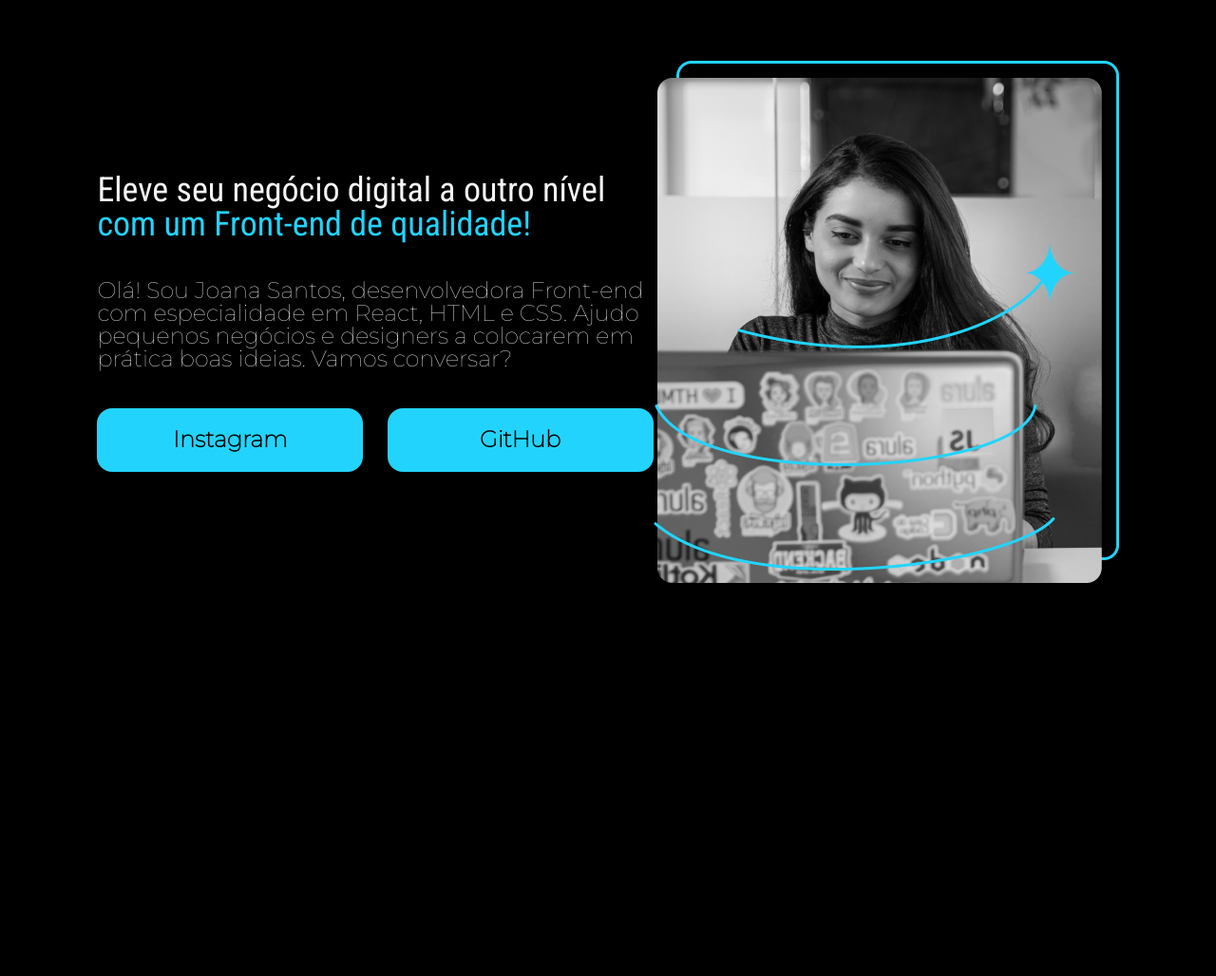
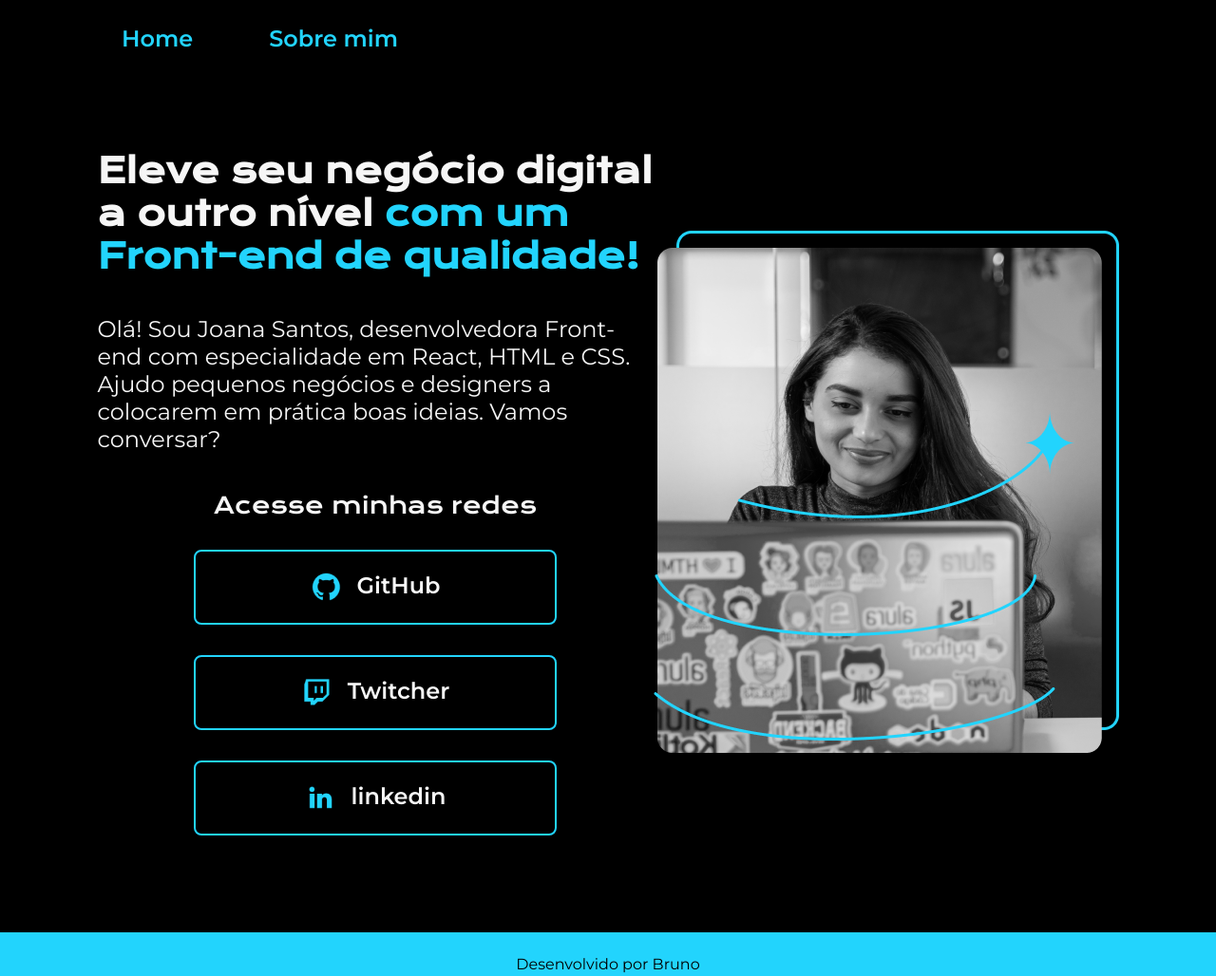
Before and after one commit to BrunoMoura321/Portifolio-1, a plain HTML site: page index.html in a window 1280 px wide. Shown: the whole page at 95% size. Before the commit the page ends 864 px from the top, so only its background shows below. Drawn offline with nearby package versions, Linux system fonts and the light colour scheme; a web font is replaced by a local one.

Commit message:
ATUALIZANDO

```diff
--- a/index.html
+++ b/index.html
@@ -1,26 +1,50 @@
 <!DOCTYPE html>
 <html lang="pt-br">
+
 <head>
     <meta charset="UTF-8">
     <meta http-equiv="X-UA-Compatible" content="IE=edge">
     <meta name="viewport" content="width=device-width, initial-scale=1.0">
-    <link rel="stylesheet" href="style.css">
-    <link rel="stylesheet" href="reset.css">
-    <title>Portfolio 1</title>
+    <title>Portifolio</title>
+    <link rel="stylesheet" href="/styles/style.css">
 </head>
+
 <body>
-    <header></header>
+    <header class="cabecalho">
+        <nav class="cabecalho__menu">
+            <a class="cabecalho__menu__link" href="index.html">Home</a>
+            <a class="cabecalho__menu__link" href="about.html">Sobre mim</a>
+        </nav>
+    </header>
     <main class="apresentacao">
         <section class="apresentacao__conteudo">
-            <h1 class="apresentacao__conteudo__titulo">Eleve seu negócio digital a outro nível <strong class="titulo-destaque">com um Front-end de qualidade!</strong> </h1>
-            <p class="apresentacao__paragrafo">Olá! Sou Joana Santos, desenvolvedora Front-end com especialidade em <strong>React, HTML e CSS.</strong>  Ajudo pequenos negócios e designers a colocarem em prática boas ideias. Vamos conversar?</p>
+            <h1 class="apresentacao__conteudo__titulo">Eleve seu negócio digital a outro nível<strong
+            class="titulo-destaque"> com um Front-end de qualidade!
+            </strong></h1>
+            <p class="apresentacao__conteudo__texto">Olá! Sou Joana Santos, desenvolvedora
+            Front-end com especialidade em React, HTML e
+            CSS. Ajudo pequenos negócios e designers a
+            colocarem em prática boas ideias. Vamos
+            conversar?</p>
             <div class="apresentacao__links">
-                <a class="apresentacao__links__link" href="#">Instagram</a>
-                <a class="apresentacao__links__link" href="#">GitHub</a>
+                <h2 class="apresentacao__links__subtitulo">Acesse minhas redes</h2>
+                <a class="apresentacao__links__link" href="https://github.com/guilhermeonrails">
+                    <img src="./Assets/github.png" alt="icone GitHub">
+                    GitHub</a>
+                <a class="apresentacao__links__link" href="#">
+                    <img src="./Assets/twitch.png" alt="icone Twitcher">
+                    Twitcher</a>
+                <a class="apresentacao__links__link" href="#">
+                    <img src="./Assets/linkedin.png" alt="icone linkedin">
+                    linkedin</a>
+
             </div>
         </section>
-        <img src="Imagem.png" alt="Joana Santos programando">
+        <img src="./Assets/Imagem.png" alt="Foto da Joana Santos programando">
     </main>
-    <footer></footer>
+    <footer class="rodape">
+        <p>Desenvolvido por Bruno</p>
+    </footer>
 </body>
+
 </html>
--- a/reset.css
+++ /dev/null
@@ -1,48 +0,0 @@
-/* http://meyerweb.com/eric/tools/css/reset/
-   v2.0 | 20110126
-   License: none (public domain)
-*/
-
-html, body, div, span, applet, object, iframe,
-h1, h2, h3, h4, h5, h6, p, blockquote, pre,
-a, abbr, acronym, address, big, cite, code,
-del, dfn, em, img, ins, kbd, q, s, samp,
-small, strike, strong, sub, sup, tt, var,
-b, u, i, center,
-dl, dt, dd, ol, ul, li,
-fieldset, form, label, legend,
-table, caption, tbody, tfoot, thead, tr, th, td,
-article, aside, canvas, details, embed,
-figure, figcaption, footer, header, hgroup,
-menu, nav, output, ruby, section, summary,
-time, mark, audio, video {
-	margin: 0;
-	padding: 0;
-	border: 0;
-	font-size: 100%;
-	font: inherit;
-	vertical-align: baseline;
-}
-/* HTML5 display-role reset for older browsers */
-article, aside, details, figcaption, figure,
-footer, header, hgroup, menu, nav, section {
-	display: block;
-}
-body {
-	line-height: 1;
-}
-ol, ul {
-	list-style: none;
-}
-blockquote, q {
-	quotes: none;
-}
-blockquote:before, blockquote:after,
-q:before, q:after {
-	content: '';
-	content: none;
-}
-table {
-	border-collapse: collapse;
-	border-spacing: 0;
-}
--- a/style.css
+++ /dev/null
@@ -1,63 +0,0 @@
-@import url('https://fonts.googleapis.com/css2? family= Roboto+Condensed:ital,wght@0,300;0,400;0,700;1,300;1,400;1,700 & family= Rubik+Iso & display= troca');
-@import url('https://fonts.googleapis.com/css2? family= Montserrat:wght@100 & family= Roboto+Condensed:ital,wght@0,300;0,400;0,700;1,300;1,400;1,700 & família= Rubik+Iso & display=swap');
-
-body{
-    height: 100vh;
-    box-sizing: border-box;
-    background-color:#000;
-}
-
-.titulo-destaque{
-    color: #22D4FD;
-}
-
-.apresentacao{
-    margin: 5% 8%;
-    display: flex;
-    justify-content: space-between;
-    align-items: center;
-}
-
-.apresentacao__conteudo{
-    width: 615px;
-    display: flex;
-    flex-direction: column;
-    gap: 40px;
-}
-
-.apresentacao__conteudo__titulo{
-    font-size: 36px;
-    color: #F6F6F6;
-    font-family:'Roboto Condensed', sans-serif;
-}
-
-
-.apresentacao__paragrafo{
-    font-size: 24px;
-    color: #F6F6F6;
-    font-family: 'Montserrat', sans-serif;
-}
-
-.apresentacao__links{
-    display: flex;
-    justify-content: space-between;
-}
-.apresentacao__links__link{
-    background-color: #22D4FD;
-    width: 280px;
-    border-radius: 16px;
-    text-align: center;
-    text-decoration: none;
-    font-size: 24px;
-    padding: 21.5px 0;
-    color: #000;
-    font-family:'Montserrat', sans-serif;
-    font-weight: 600;
-
-}
-
-.apresentacao__links__link:hover{
-    font-size: 32px;
-    background-color: #F6F6F6;
-    color: #22D4FD;
-}
--- /dev/null
+++ b/styles/style.css
@@ -0,0 +1,99 @@
+@import url('https://fonts.googleapis.com/css2?family=Krona+One&family=Montserrat:wght@400;600&display=swap');
+
+*{
+    margin: 0;
+    padding: 0;
+}
+
+body{
+    /* height: 100vh; */
+    box-sizing: border-box;
+    background-color: #000000;
+    color: #F6F6F6;
+}
+
+.cabecalho{
+    padding: 2% 0% 0% 10%;
+}
+
+.cabecalho__menu{
+    display: flex;
+    gap: 80px;
+}
+
+.cabecalho__menu__link{
+    font-family: 'Montserrat',sans-serif;
+    text-decoration: none;
+    font-size: 24px;
+    font-weight: 600;
+    color:#22D4FD;
+}
+
+.apresentacao{
+    padding: 8% 8%;
+    display: flex;
+    align-items: center;
+    justify-content: space-between;
+}
+.apresentacao__conteudo{
+    width: 615px;
+    display: flex;
+    flex-direction: column;
+    gap: 40px;
+}
+
+.apresentacao__conteudo__titulo{
+    font-size: 36px;
+    font-family: 'Krona One', sans-serif;
+}
+
+.titulo-destaque{
+    color: #22D4FD;
+}
+
+.apresentacao__conteudo__texto{
+    font-size: 24px;
+    font-family: 'Montserrat', sans-serif;
+}
+
+.apresentacao__links{
+    display: flex;
+    flex-direction: column;
+    justify-content: space-between;
+    align-items: center;
+    gap: 32px;
+}
+.apresentacao__links__subtitulo{
+    font-family: 'Krona One', sans-serif;
+    font-weight: 400;
+    font-size: 24px;
+}
+.apresentacao__links__link{
+    /* background-color: #22D4FD; */
+    display: flex;
+    justify-content: center;
+    gap: 16px;
+    border: 2px solid #22D4FD;
+    width: 378px;
+    text-align: center;
+    border-radius: 8px;
+    font-size: 24px;
+    font-weight: 600;
+    padding: 21.5px 0;
+    text-decoration: none;
+    color: #F6F6F6;
+    font-family: 'Montserrat', sans-serif;
+}
+
+.apresentacao__links__link:hover{
+    background-color: #272727;
+}
+
+.rodape{
+    padding: 24px;
+    background-color: #22D4FD;
+    color: #000000;
+    text-align: center;
+    font-family: 'Montserrat', sans-serif;
+    font-weight: 400;
+}
```
Also changed, not shown: about.html (added, +29 -0 lines), Assets/Imagem.png (renamed from Imagem.png), Assets/github.png (added), Assets/instagram.png (added), Assets/linkedin.png (added), Assets/twitch.png (added), Assets/twitter.png (added).
